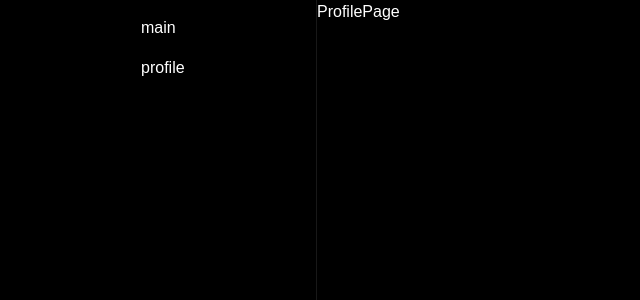
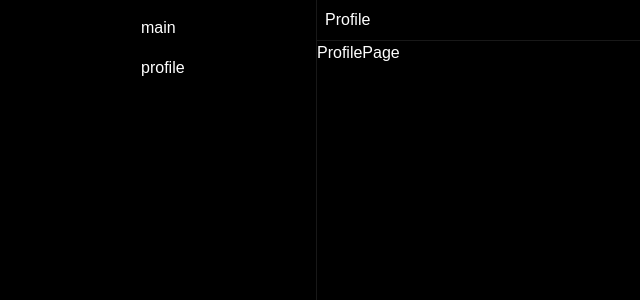
Before and after one commit to bbabdibakas/iheardnoise, a React app in the folder frontend/: page /profile in a window 1280 px wide. Shown: the top 300 px of the page, without its empty margins (0-640 px from the left). Built offline with nearby package versions, Linux system fonts and the light colour scheme.

Commit message:
feat: added ui kit AppHeader, helper classNames

```diff
--- a/frontend/src/app/styles/variables.scss
+++ b/frontend/src/app/styles/variables.scss
@@ -6,6 +6,9 @@
     --font-size-l: 24px;
     --font-line-l: 32px;
     --font-l: var(--font-size-l) / var(--font-line-l) var(--font-family-main);
+
+    // colors
     --app-bg-color: #000;
     --primary-color: #fff;
+    --border-color: #181818;
 }
--- a/frontend/src/pages/MainPage/ui/MainPage.tsx
+++ b/frontend/src/pages/MainPage/ui/MainPage.tsx
@@ -1,6 +1,11 @@
+import { AppHeader } from "shared/ui/AppHeader/AppHeader"
+
 const MainPage = () => {
     return (
         <div>
+            <AppHeader>
+                Login
+            </AppHeader>
             MainPage
         </div>
     )
--- a/frontend/src/pages/ProfilePage/ui/ProfilePage.tsx
+++ b/frontend/src/pages/ProfilePage/ui/ProfilePage.tsx
@@ -1,6 +1,11 @@
+import { AppHeader } from "shared/ui/AppHeader/AppHeader"
+
 const ProfilePage = () => {
     return (
         <div>
+            <AppHeader>
+                Profile
+            </AppHeader>
             ProfilePage
         </div>
     )
--- /dev/null
+++ b/frontend/src/shared/lib/classNames/classNames.ts
@@ -0,0 +1,16 @@
+export type Mods = Record<string, boolean | string | undefined>
+
+export function classNames(
+    cls: string,
+    mods: Mods = {},
+    additional: Array<string | undefined> = [],
+): string {
+    return [
+        cls,
+        ...additional.filter(Boolean),
+        ...Object.entries(mods)
+            .filter(([_, value]) => Boolean(value))
+            .map(([className]) => className),
+    ]
+        .join(' ');
+}
--- /dev/null
+++ b/frontend/src/shared/ui/AppHeader/AppHeader.module.scss
@@ -0,0 +1,4 @@
+.AppHeader {
+    padding: 8px;
+    border-bottom: 1px solid var(--border-color);
+}
--- /dev/null
+++ b/frontend/src/shared/ui/AppHeader/AppHeader.tsx
@@ -0,0 +1,19 @@
+import { classNames } from 'shared/lib/classNames/classNames';
+import cls from './AppHeader.module.scss';
+import { ReactNode } from 'react';
+
+interface AppHeaderProps {
+    className?: string;
+    children?: ReactNode;
+}
+export const AppHeader = (props: AppHeaderProps) => {
+    const {
+        className,
+        children,
+    } = props;
+    return (
+        <div className={classNames(cls.AppHeader, {}, [className])}>
+            {children}
+        </div>
+    );
+};
--- a/frontend/src/shared/ui/AppLink/AppLink.tsx
+++ b/frontend/src/shared/ui/AppLink/AppLink.tsx
@@ -1,5 +1,6 @@
 import { Link, LinkProps } from "react-router-dom"
 import cls from './AppLink.module.scss'
+import { classNames } from "shared/lib/classNames/classNames"
 
 interface AppLinkProps extends LinkProps {
     className?: string
@@ -16,7 +17,7 @@ const AppLink = (props: AppLinkProps) => {
     return (
         <Link
             to={to}
-            className={`${cls.AppLink} ${className}`}
+            className={classNames(cls.AppLink, {}, [className])}
             {...otherProps}
         >
             {children}
--- a/frontend/src/widgets/Sidebar/ui/Sidebar.module.scss
+++ b/frontend/src/widgets/Sidebar/ui/Sidebar.module.scss
@@ -1,6 +1,6 @@
 .Sidebar {
     width: 200px;
-    border-right: 1px solid #181818;
+    border-right: 1px solid var(--border-color);
     padding: 8px;
 }
 
```
